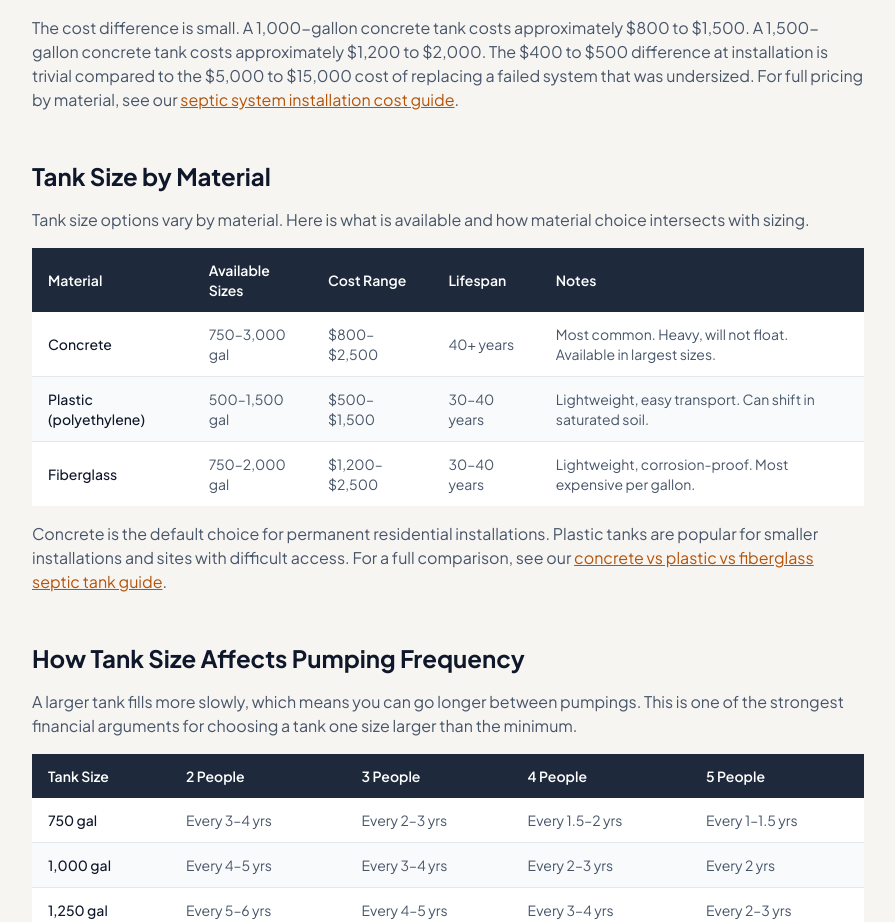
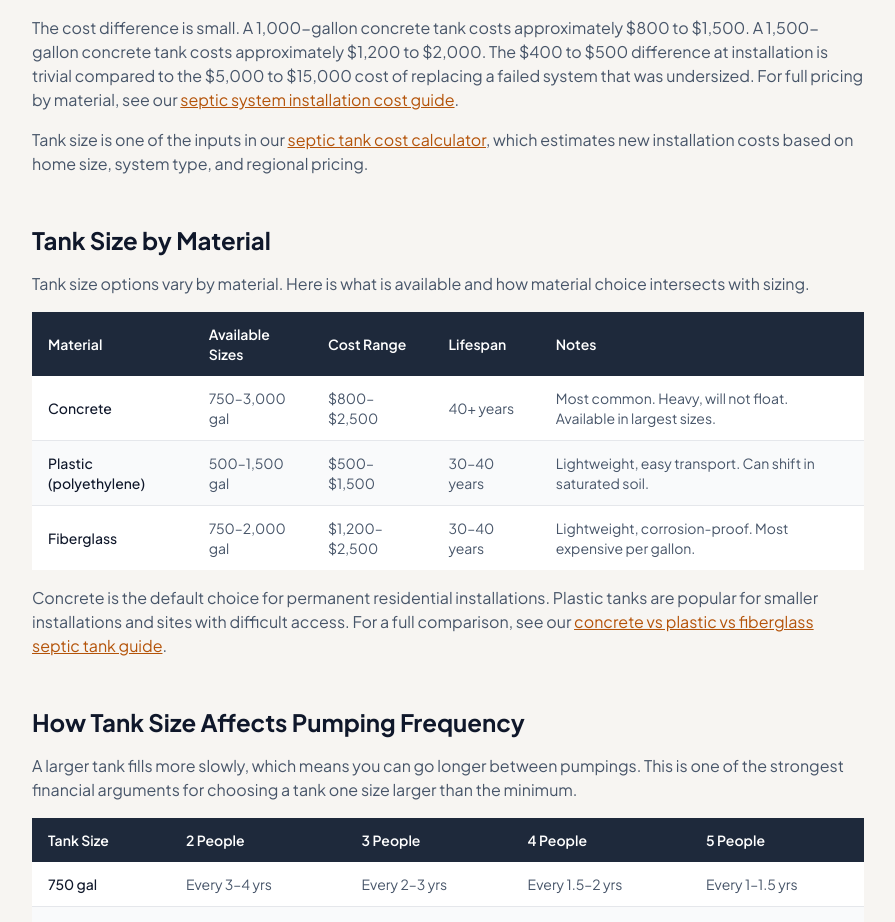
Before and after one commit to thebasementguide2026/theseptic.guide-, a Next.js app: page /guides/septic-tank-size-guide in a window 1280 px wide. Shown: the part 4460-5382 px from the top of the page, without its empty margins (192-1087 px from the left). Built offline with nearby package versions, Linux system fonts and the light colour scheme.

Commit message:
feat(internal-links): link to septic tank cost calculator

```diff
--- a/app/guides/septic-tank-size-guide/page.tsx
+++ b/app/guides/septic-tank-size-guide/page.tsx
@@ -182,6 +182,7 @@ export default function SepticTankSizeGuidePage() {
             </table>
           </div>
           <p className="text-slate-600 mt-4">The cost difference is small. A 1,000-gallon concrete tank costs approximately $800 to $1,500. A 1,500-gallon concrete tank costs approximately $1,200 to $2,000. The $400 to $500 difference at installation is trivial compared to the $5,000 to $15,000 cost of replacing a failed system that was undersized. For full pricing by material, see our <Link href="/cost-guides/septic-system-installation-cost" className="text-amber-700 underline hover:text-amber-900">septic system installation cost guide</Link>.</p>
+          <p className="text-slate-600 mt-4">Tank size is one of the inputs in our <Link href="/cost-guides/septic-tank-cost-calculator" className="text-amber-700 underline hover:text-amber-900">septic tank cost calculator</Link>, which estimates new installation costs based on home size, system type, and regional pricing.</p>
         </section>
 
         {/* Tank Size by Material */}
```
